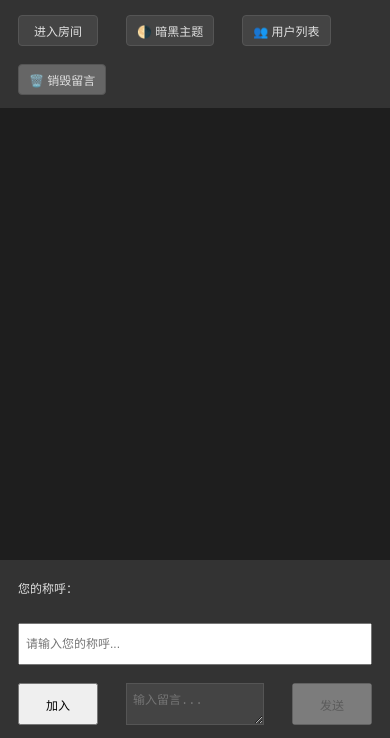
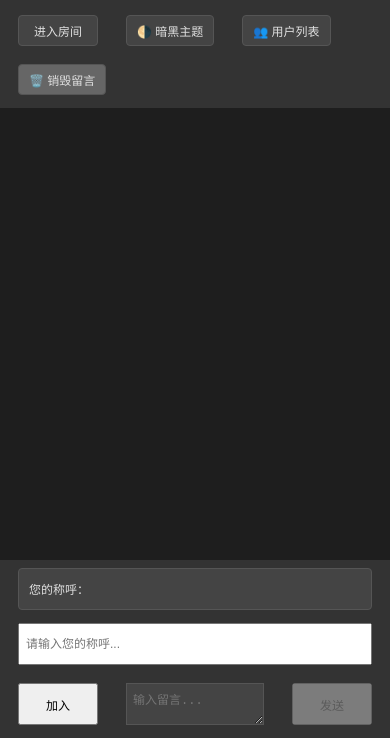
Before and after one commit to Limkon/6eye, a website: page public/index.html in a window 390 px wide. Both pictures are taken after a click on the button "🌗 暗黑主题". Shown: the part 106-844 px from the top of the page. Drawn offline with Linux system fonts and the light colour scheme.

Commit message:
Update style.css

```diff
--- a/public/style.css
+++ b/public/style.css
@@ -110,6 +110,10 @@ footer label {
     height: 56px; /* 统一高度 */
     line-height: 56px; /* 文字垂直居中 */
     box-sizing: border-box;
+    border: 1px solid #aaa; /* 添加边框，稍深颜色增强立体感 */
+    border-radius: 4px; /* 与输入框一致的圆角 */
+    background-color: #f5f5f5; /* 浅灰背景，增加立体感 */
+    padding: 0 10px; /* 水平内边距，文字不贴边 */
 }
 
 footer input[type="text"],
@@ -122,20 +126,19 @@ footer textarea {
 
 footer #username {
     width: 150px;
-    height: 56px; /* 统一高度，包含padding和border */
+    height: 56px; /* 统一高度 */
 }
 
 footer #message {
     flex: 1;
     resize: vertical;
-    min-height: 56px; /* 调整min-height以匹配总高度 */
+    min-height: 56px; /* 统一高度 */
     max-height: 100px;
-    padding: 8px; /* 保持原padding */
 }
 
 footer button {
     padding: 8px 16px;
-    height: 56px; /* 统一高度，包含padding和border */
+    height: 56px; /* 统一高度 */
     line-height: normal; /* 文字垂直居中 */
     box-sizing: border-box;
     cursor: pointer;
@@ -211,6 +214,12 @@ body.dark-mode footer {
     background: #333;
 }
 
+body.dark-mode footer label {
+    border-color: #555; /* 深色模式边框 */
+    background-color: #444; /* 深色背景 */
+    color: #e0e0e0; /* 文字颜色 */
+}
+
 body.dark-mode .message-left {
     background: #4a636e;
     color: #f0f0f0;
@@ -272,6 +281,10 @@ body.dark-mode .message-right {
         height: 42px; /* 统一移动端高度 */
         line-height: 42px; /* 文字垂直居中 */
         box-sizing: border-box;
+        border: 1px solid #aaa; /* 保持边框 */
+        border-radius: 4px;
+        background-color: #f5f5f5;
+        padding: 0 10px;
     }
 
     footer #username {
```
